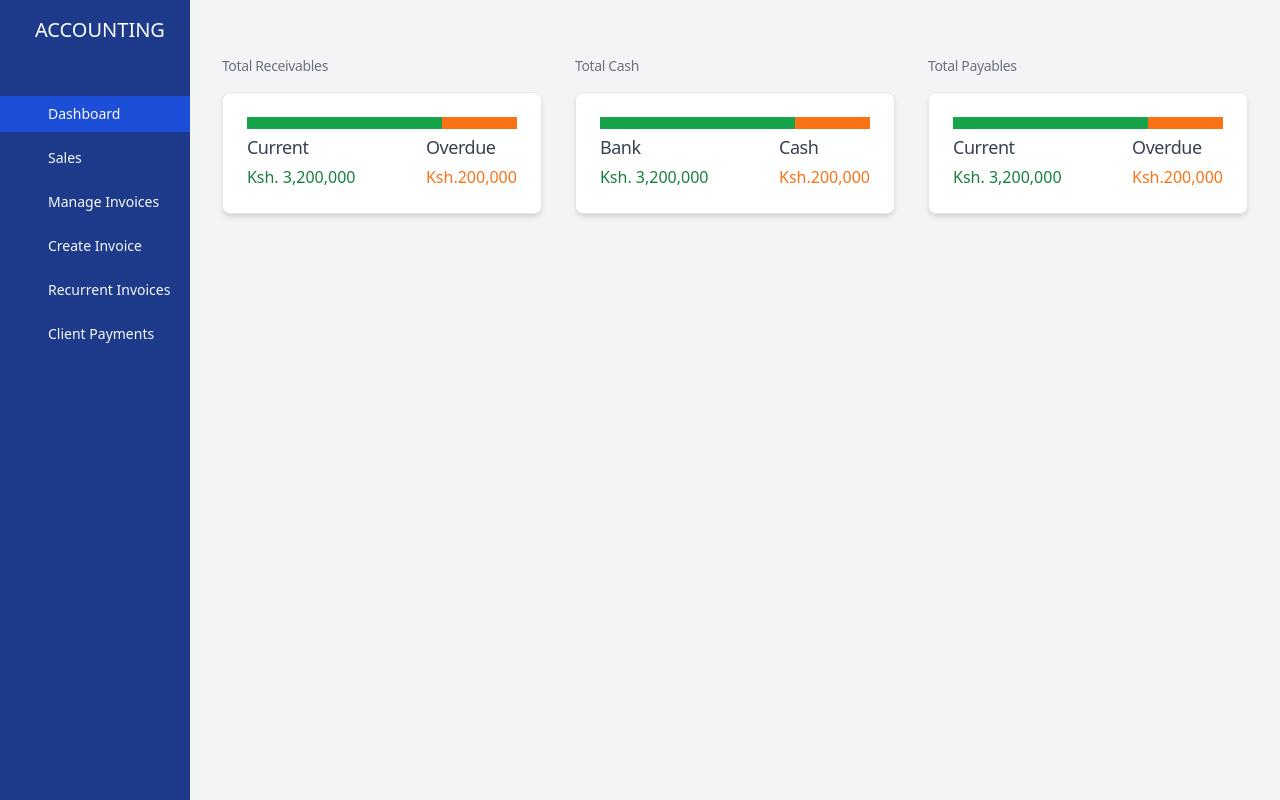
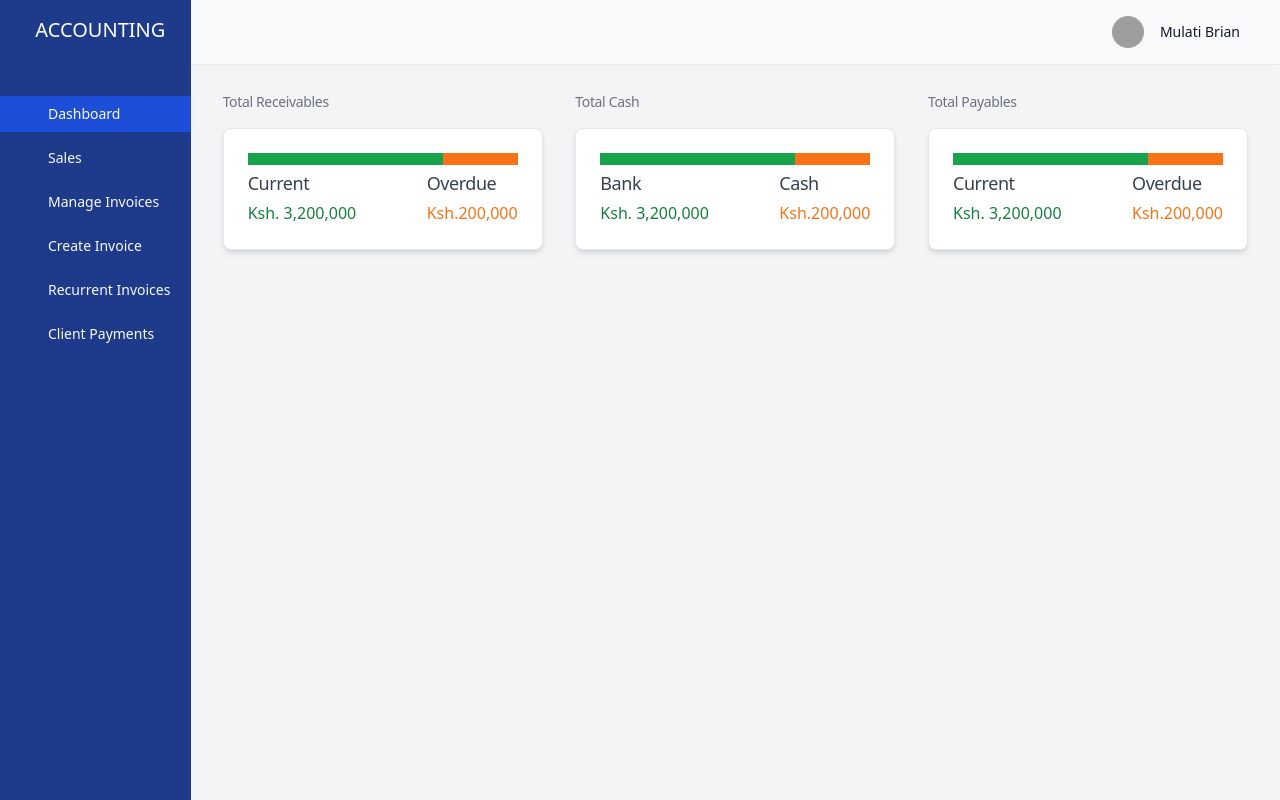
Before and after one commit to Brian-mula/accounting, a Nuxt app: page / in a window 1280 px wide. Built offline with nearby package versions, Linux system fonts and the light colour scheme; grey boxes are pictures that could not be loaded.

Commit message:
added top navigation bar

```diff
--- /dev/null
+++ b/components/navbar.vue
@@ -0,0 +1,24 @@
+<template>
+  <div>
+    <nav
+      class="relative w-full flex flex-wrap items-center justify-end py-4 mb-3 bg-gray-50 text-gray-500 hover:text-gray-700 focus:text-gray-700 shadow-sm"
+    >
+      <div
+        class="container-fluid w-full flex flex-wrap items-center justify-end px-6"
+      >
+        <div class="container-fluid flex items-center">
+          <div class="mx-4">
+          <img class="w-8 h-8 rounded-full" src="https://cdn.pixabay.com/photo/2016/11/29/20/22/girl-1871104__340.jpg" alt="user photo">
+          </div>
+          <div class="mr-4">
+           <span class="block text-sm text-gray-900">Mulati Brian</span>
+          </div>
+        </div>
+      </div>
+    </nav>
+  </div>
+</template>
+
+<script setup></script>
+
+<style lang="scss" scoped></style>
--- a/layouts/default.vue
+++ b/layouts/default.vue
@@ -3,12 +3,16 @@
     <div class="w-56">
       <side-nav />
     </div>
-    <div class="px-4 py-10 w-full bg-gray-100">
+    <div class=" w-full bg-gray-100">
+    <navbar1/>
+    <div class="px-4">
     <slot />
+    </div>
     </div>
   </div>
 </template>
 
-<script setup></script>
+<script setup>
+import Navbar1 from '~~/components/navbar.vue';</script>
 
 <style lang="scss" scoped></style>
```
